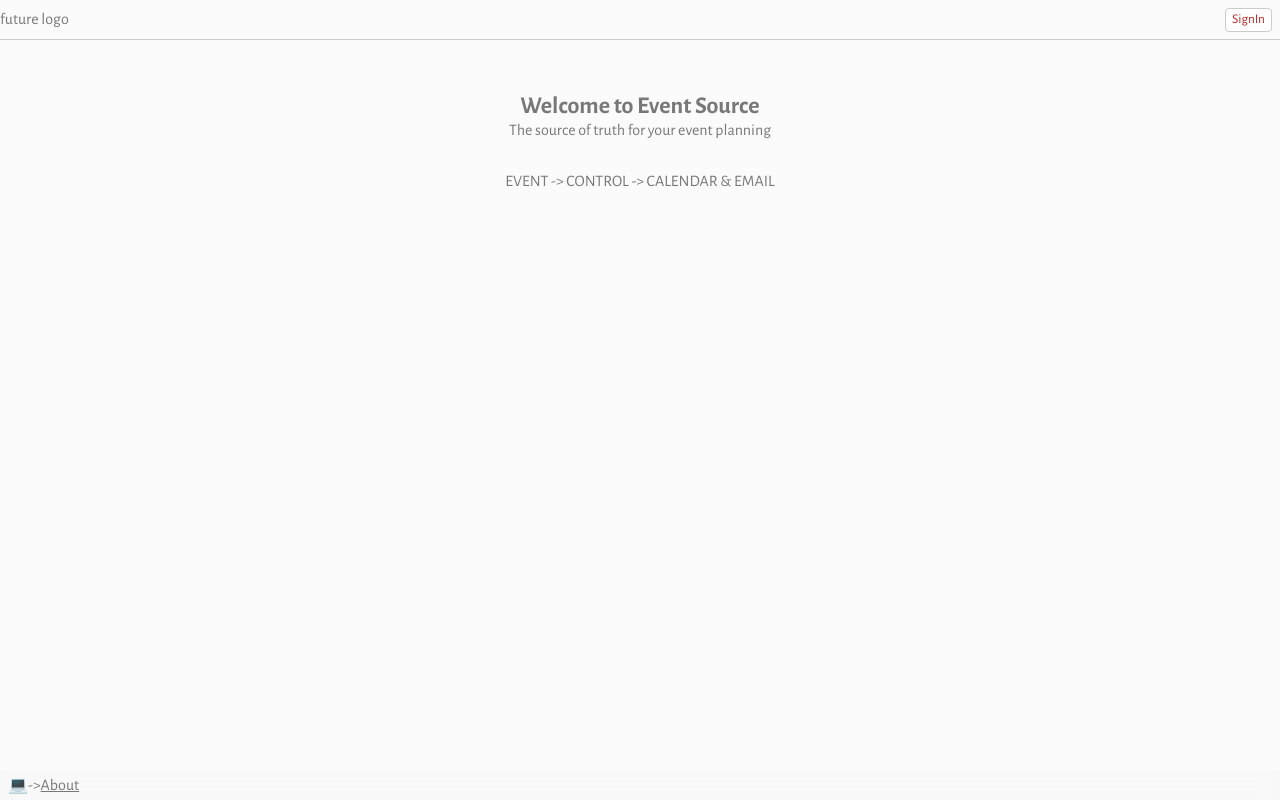
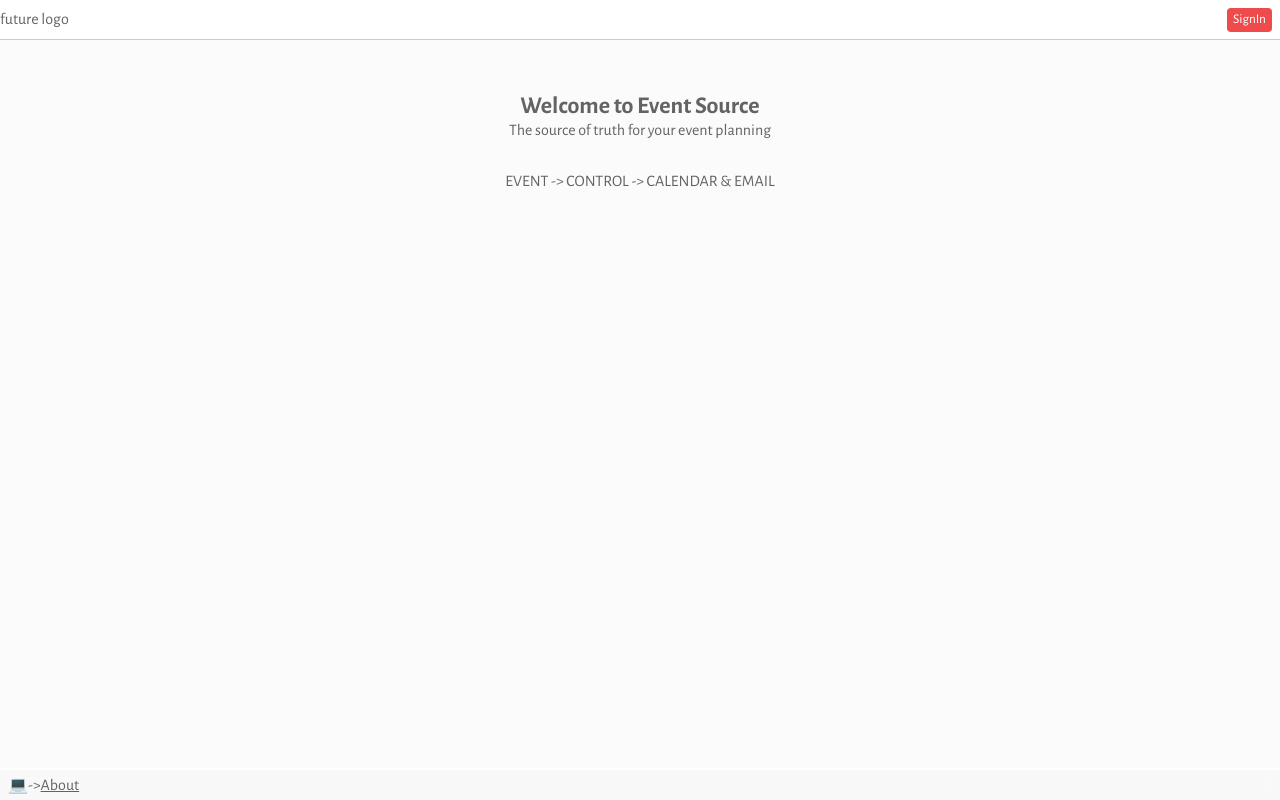
Before and after one commit to Gustavolmo/event-source, a Next.js app: page / in a window 1280 px wide. Built offline with nearby package versions, Linux system fonts and the light colour scheme; no server answers.

Commit message:
(chore) Button hierarchy and tabs CSS

```diff
--- a/app/components/Greeting.tsx
+++ b/app/components/Greeting.tsx
@@ -7,7 +7,7 @@ export default function Greeting() {
   const { data: session } = useSession();
   return (
     <div className="greeting">
-      <UserImage width={36} height={36} />
+      <UserImage width={50} height={50} />
       <h2>{session?.user?.name}</h2>
     </div>
   );
--- a/app/components/Login.tsx
+++ b/app/components/Login.tsx
@@ -12,7 +12,7 @@ export function LoginButton() {
     );
   } else {
     return (
-      <button className="navbar__button" onClick={() => signIn()}>
+      <button className="action-button" onClick={() => signIn()}>
         SignIn
       </button>
     );
--- a/app/components/accountComponents/CreateEvent.tsx
+++ b/app/components/accountComponents/CreateEvent.tsx
@@ -360,7 +360,7 @@ export default function CreateEvent() {
         )}
 
         {(eventData.eventCheck || eventData.transportCheck) && (
-          <button className="navbar__button" type="submit">
+          <button className="action-button" type="submit">
             Create Event!
           </button>
         )}
--- a/app/globals.css
+++ b/app/globals.css
@@ -6,10 +6,12 @@ font-family: 'Alegreya Sans', sans-serif;
 
 /* ______________________________________ COLOR THEMES
 default text
-787878
+636363
 
-Active -> red
-c32929
+functional -> red
+Ef4b4c
+hover
+f66161
 
 outline -> gray
 cccccc
@@ -26,7 +28,7 @@ fbfbfb
   /* outline: dashed red; */
   font-family: 'Alegreya Sans', sans-serif;
   box-sizing: inherit;
-  color: #787878;
+  color: #636363;
 }
 
 html,
@@ -50,6 +52,10 @@ p {
   margin: 0;
 }
 
+.--red-highlight-text {
+  color: #Ef4b4c
+}
+
 /*______________________________________ HIGH-LEVEL */
 .navbar {
   z-index: 100;
@@ -60,7 +66,7 @@ p {
   display: flex;
   align-items: center;
   justify-content: space-between;
-  background-color: #fbfbfb;
+  background-color: #fff;
   border-bottom: 1px solid #cccccc;
   padding: 0;
 }
@@ -96,7 +102,7 @@ p {
   height: 32px;
   background-color: rgba(248, 248, 248, .8);
   backdrop-filter: blur(8px);
-  border-top: 2px solid #fbfbfb;
+  border-top: 2px solid #fff;
 }
 
 .user-image {
@@ -128,10 +134,25 @@ p {
   bottom: 8px;
 }
 
+.action-button {
+  background-color: #Ef4b4c;
+  color: #ffffff;
+  border: none;
+  border-radius: 4px;
+  height: 24px;
+  max-width: 100px;
+  margin-right: 8px;
+}
+
+.action-button:hover {
+  cursor: pointer;
+  background-color: #f66161;
+}
+
 .navbar__button {
   background-color: #ffffff;
   border: 1px solid #cccccc;
-  color: #c32929;
+  /* color: #Ef4b4c; */
   border-radius: 4px;
   height: 24px;
   max-width: 100px;
@@ -139,7 +160,7 @@ p {
 }
 .navbar__button:hover {
   cursor: pointer;
-  font-weight: bold;
+  background-color: #f1f1f1;
 }
 
 .account-buttons{
@@ -151,25 +172,37 @@ p {
   bottom: 0px;
   height: 48px;
   align-items: center;
+  background-color: #fff;
 }
 .page-button{
-  background-color: #fbfbfb;
+  font-size: 16px;
+  background-color: #fff;
   border: none;
   border-top: solid 1px #cccccc;
-  color: #c32929;
+  color: #Ef4b4c;
   height: 48px;
+  transition: .2s;
 }
 .page-button:hover {
   cursor: pointer;
-  background-color: #f1f1f1;
+  /* background-color: #f1f1f1; */
+  font-size: 18px;
+  transition: .2s;
 }
 .page-button--selected {
-  background-color: #fbfbfb;
+  font-size: 16px;
+  background-color: #fff;
   border: none;
   border-top: solid 1px #cccccc;
-  color: #c32929;
+  color: #Ef4b4c;
   height: 48px;
   font-weight: bold;
+  transition: .2s;
+}
+
+.page-button--selected:hover {
+  font-size: 18px;
+  transition: .2s;
 }
 
 /*______________________________________ FORM */
@@ -198,7 +231,10 @@ input {
   display: flex;
   align-items: center;
   margin-top: 12px;
+}
 
+.--with-margin-t-8px {
+  margin-top: 8px;
 }
 
 /*______________________________________ CARDS */
@@ -207,7 +243,7 @@ input {
   margin: 16px 16px 32px;
   padding: 8px;
   border-radius: 8px;
-  background-color: #fbfbfb;
+  background-color: #fff;
   box-shadow: #cccccc 0px 2px 4px 1px;
   display: flex;
   flex-direction: column;
--- a/app/page.tsx
+++ b/app/page.tsx
@@ -17,7 +17,7 @@ export default async function Home() {
             <PathButton
               path={'/account'}
               title={'My Account'}
-              className={'navbar__button'}
+              className={'action-button'}
             />
             <LoginButton />
           </div>
```
Also changed, not shown: app/components/formComponents/UpdatePreferencesForm.tsx (+4 -4 lines).
